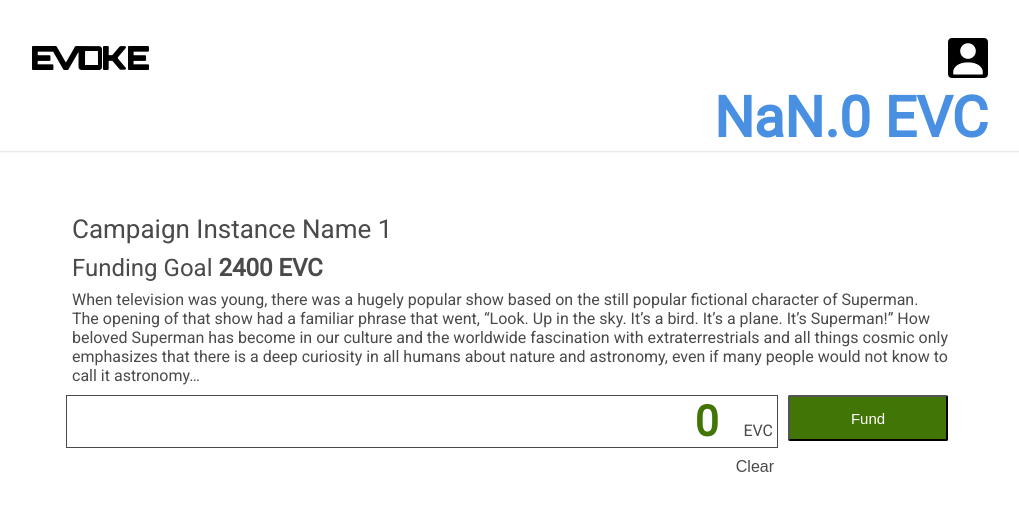
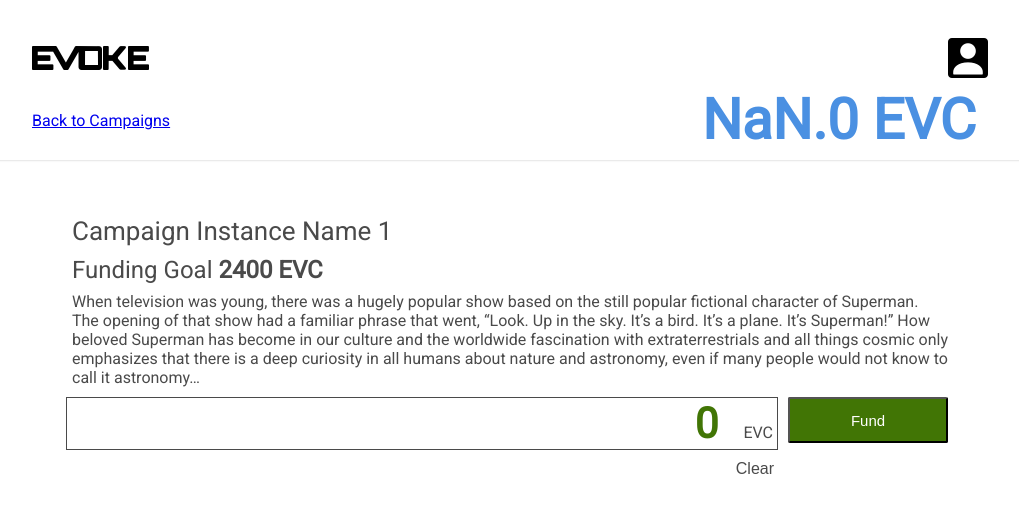
Before and after one commit to EvokeNet/blockchain, a React app: page /makeCampaignDonation in a window 1280 px wide. Shown: the top 512 px of the page, without its empty margins (130-1149 px from the left). Built offline with nearby package versions, Linux system fonts and the light colour scheme.

Commit message:
Updated navigation back to Campaign List Page, added navigation to etherscan

```diff
--- a/src/components/App.js
+++ b/src/components/App.js
@@ -14,7 +14,7 @@ class App extends Component {
     return (
       <Router>
         <div>
-          <Header />
+          <div name="hddr" id="hddr"><Header /></div>
           <main>
             <Route exact path="/" component={CampaignList} />
             <Route path="/makeCampaignDonation" component={MakeCampaignDonation} />
--- a/src/components/Campaign.js
+++ b/src/components/Campaign.js
@@ -1,5 +1,6 @@
 import React, { Component } from 'react';
 import { Link } from 'react-router-dom';
+import Header from './Header'
 
 import './Campaign.css';
 
--- a/src/components/CampaignList.js
+++ b/src/components/CampaignList.js
@@ -1,5 +1,7 @@
 import React, { Component } from 'react';
-
+import Header from './Header';
+import ReactDOM from 'react-dom';
+import App from './App';
 import literacyBanner from '../assets/img/displaced-people-banner.png';
 import Campaign from './Campaign.js';
 import './CampaignList.css';
@@ -24,7 +26,13 @@ class CampaignList extends Component {
         </div>
       </section>
     );
+  };
+
+  componentWillMount() {
+    Header.backLink = ""; //<Link className='link-back' to='/'> Back to Campaigns </Link>;
+    ReactDOM.render(<App />, document.getElementById('root'));
   }
+
 }
 
 export default CampaignList;
--- a/src/components/Header.css
+++ b/src/components/Header.css
@@ -17,6 +17,17 @@
 	align-items: center;
 	background-color: #FFFFFF;
 	padding-top: 38px;
+}
+
+.App__Row2 {
+	display: flex;
+	align-items: center;
+	background-color: #FFFFFF;
+	padding-top: 2px;
+}
+
+.link-back {
+	width: 100%;
 }
 
 .App__DonorName {
--- a/src/components/Header.js
+++ b/src/components/Header.js
@@ -3,9 +3,18 @@ import React, { Component } from 'react';
 import evokeLogo from "../assets/img/evoke-logo.png"
 import donorIcon from "../assets/img/donor-icon.png"
 import Formatter from "../util/Formatter.js";
+import { Link } from 'react-router-dom';
 import "./Header.css"
 
 class Header extends Component {
+
+  static backLink = <a href="/">Back to Campaigns</a>
+  //<Link className='link-back' to='/'> Back to Campaigns </Link>
+  static navigationOptions = () => {
+    return {
+      backNavigator: Header.backLink
+    };
+  };
 
   formatEvocoin(amount) {
     const formatter = new Formatter();
@@ -14,6 +23,7 @@ class Header extends Component {
   }
 
   render() {
+
     return (
       <header className="App">
         <div className="App__Row">
@@ -22,11 +32,16 @@ class Header extends Component {
                 <h1 className="App__DonorName" data-donor-name>{ this.props.name }</h1>
                 <img src={ donorIcon } alt="A profile of the organization."/>
             </div>
-            <h1 className="App__DonorBalance" data-donor-balance>{ this.formatEvocoin(this.props.balance) }</h1>
+            <div className="App__Row2">
+              { Header.navigationOptions().backNavigator }
+              <h1 className="App__DonorBalance App__DonorName" data-donor-balance>{ this.formatEvocoin(this.props.balance) }</h1>
+            </div>
         </div>
       </header>
     );
   }
+
+
 }
 
 export default Header;
--- a/src/components/MakeCampaignDonation.js
+++ b/src/components/MakeCampaignDonation.js
@@ -1,7 +1,8 @@
 import React, { Component } from 'react';
-
+import ReactDOM from 'react-dom';
+import App from './App';
+import Header from './Header'
 import './Campaign.css';
-
 import Campaign from './Campaign.js';
 import Formatter from "../util/Formatter";
 import { Link } from 'react-router-dom';
@@ -70,6 +71,11 @@ class MakeCampaignDonation extends Component {
       </section>
     );
   }
+
+  componentWillMount() {
+    Header.backLink = <Link className='link-back' to='/'> Back to Campaigns </Link>;
+    ReactDOM.render(<App />, document.getElementById('root'));
+  }
 }
 
 export default MakeCampaignDonation;
--- a/src/components/ThankYouPage.css
+++ b/src/components/ThankYouPage.css
@@ -12,7 +12,7 @@
   height: 112px;
 	color: #DA8800;
 	font-family: Roboto;
-	font-size: 96px;
+	font-size: 62px;
 	font-weight: 100;
 	line-height: 112px;
 }
@@ -26,7 +26,7 @@
 	height: 46px;
 	color: #4A4A4A;
 	font-family: Roboto;
-	font-size: 34px;
+	font-size: 26px;
 	font-weight: bold;
 	line-height: 40px;
 	text-align: center;
--- a/src/components/ThankYouPage.js
+++ b/src/components/ThankYouPage.js
@@ -1,8 +1,16 @@
 import React, { Component } from 'react';
-import { FontAwesomeIcon } from '@fortawesome/react-fontawesome'
-import './ThankYouPage.css'
+import ReactDOM from 'react-dom';
+import App from './App';
+import { FontAwesomeIcon } from '@fortawesome/react-fontawesome';
+import { Link } from 'react-router-dom';
+import './ThankYouPage.css';
+import Header from './Header'
 
 class ThankYouPage extends Component {
+
+  handleClick = () => {
+    window.open("https://etherscan.io/", "_blank");
+  }
 
   render() {
     return (
@@ -48,7 +56,11 @@ class ThankYouPage extends Component {
                 <dd>0x2cd6ee2c70b0bde53fbe6cac3c8b8bb1</dd>
               </div>
               <div className="view-more">
-                View More <FontAwesomeIcon icon="external-link-alt" />
+                View More
+                <FontAwesomeIcon
+                icon="external-link-alt"
+                onClick={this.handleClick}
+                />
               </div>
             </dl>
           </div>
@@ -56,10 +68,20 @@ class ThankYouPage extends Component {
            <img className="student-pic" src="https://pbs.twimg.com/media/CvuYMpRWgAAHDbw.jpg:large" />
           </div>
         </div>
-        <h1 className="navigate-back-to-campaigns">Back to Campaigns</h1>
+        <Link to="/">
+          <h1 className="navigate-back-to-campaigns">Back to Campaigns</h1>
+        </Link>
       </section>
     );
-  };
+  }
+
+  componentWillMount() {
+    Header.backLink = <Link className='link-back' to='/'> Back to Campaigns </Link>;
+    ReactDOM.render(<App />, document.getElementById('root'));
+  }
+
 }
 
+
+
 export default ThankYouPage;
```
